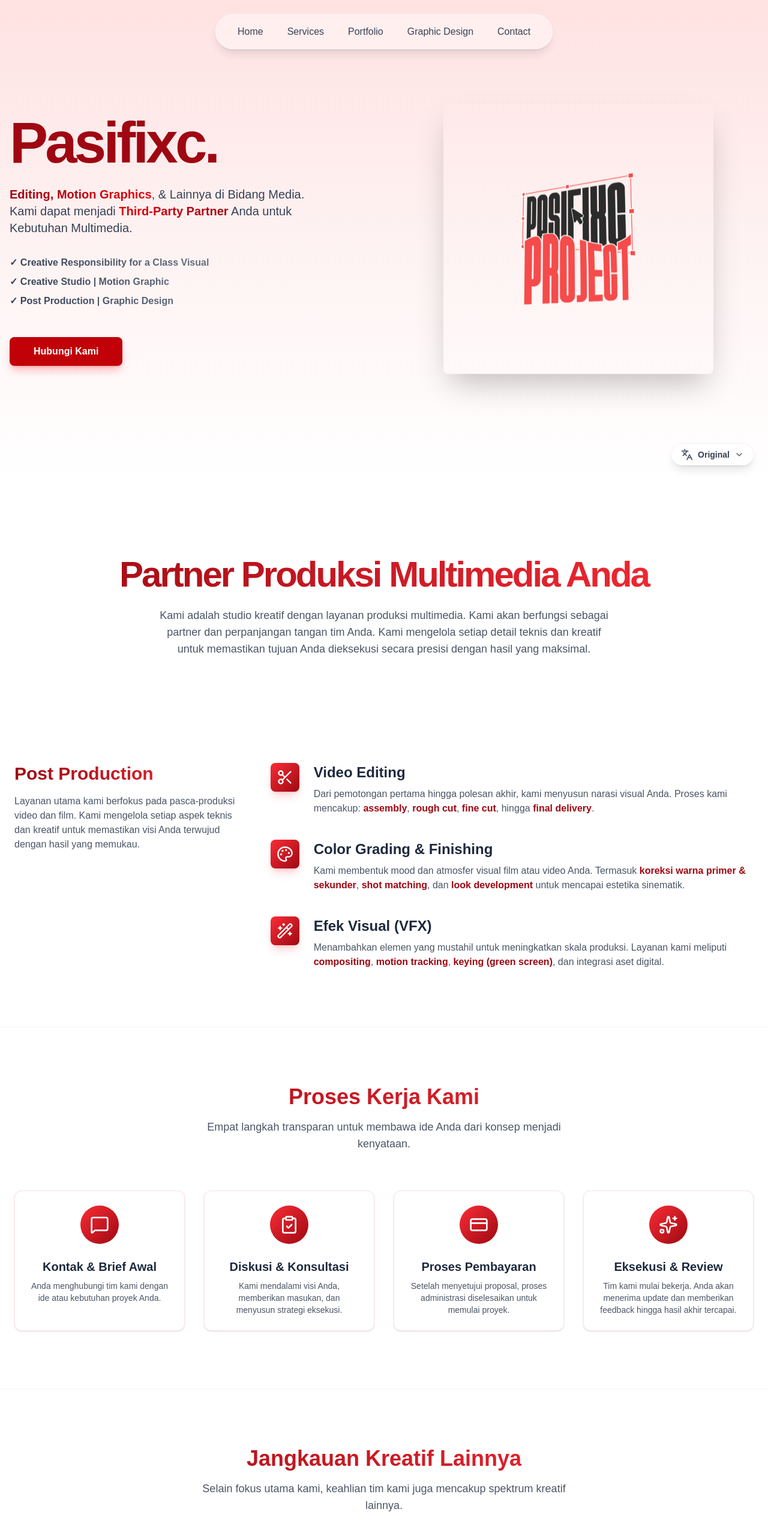
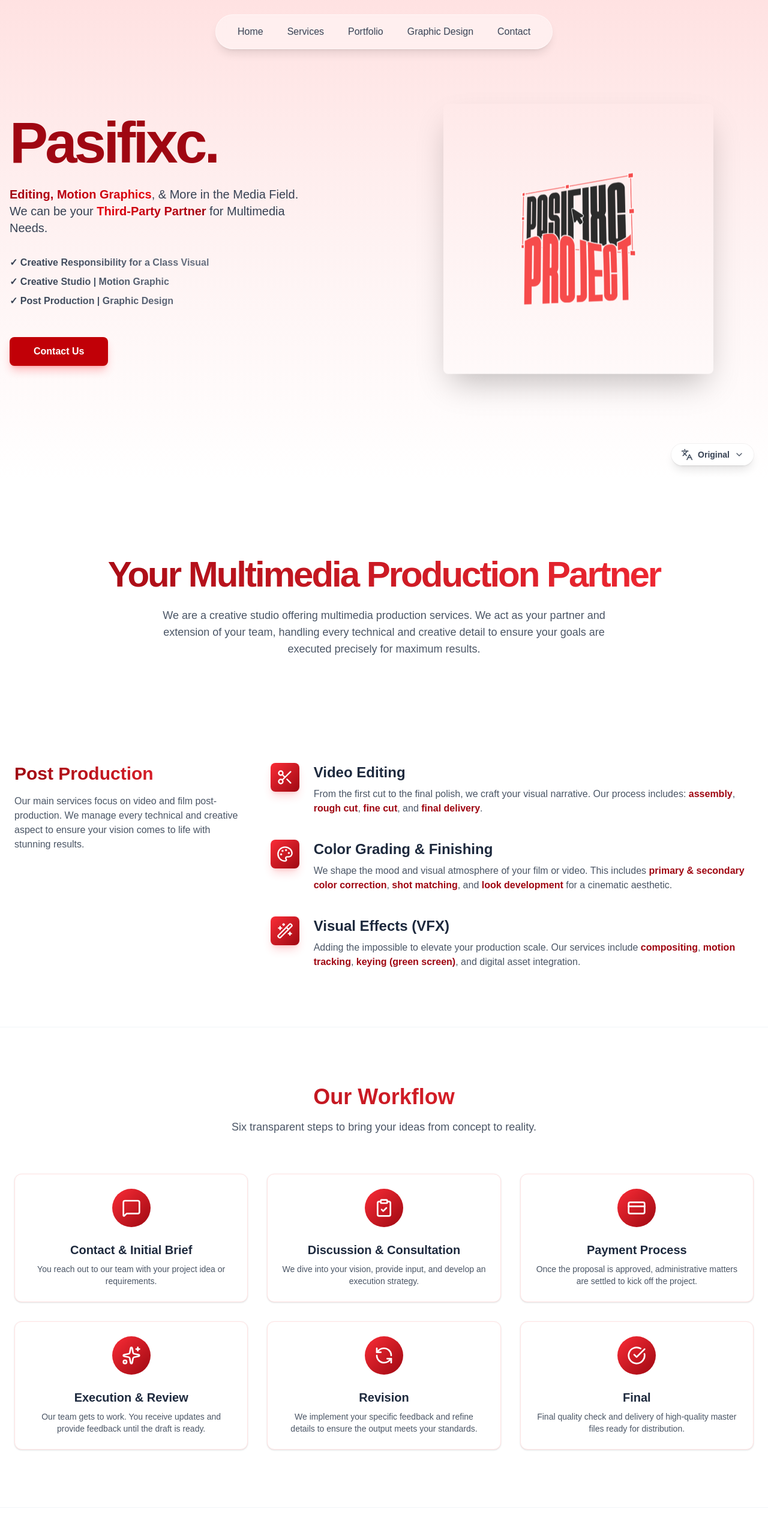
Before and after one commit to aoisaki01/pasifixc-project, a Next.js app: page / in a window 1280 px wide. Shown: the top 2566 px of the page at 60% size. Built offline with nearby package versions, Linux system fonts and the light colour scheme.

Commit message:
Add files via upload

```diff
--- a/src/app/components/ContactSection.tsx
+++ b/src/app/components/ContactSection.tsx
@@ -3,17 +3,15 @@
 import { CheckCircle2, X } from 'lucide-react';
 import React, { useState } from 'react';
 import { motion, AnimatePresence } from 'framer-motion';
-import Link from 'next/link'; // Impor Link untuk /terms
+import Link from 'next/link';
 
 const ContactSection = () => {
-  // 1. Tambahkan state untuk modal dan URL tujuan
   const [isModalOpen, setIsModalOpen] = useState(false);
   const [targetUrl, setTargetUrl] = useState('');
 
-  // 2. Buat fungsi untuk mengontrol modal
   const openModal = (url: string) => {
-    setTargetUrl(url); // Simpan URL yang akan dibuka (WA atau Discord)
-    setIsModalOpen(true); // Buka modal
+    setTargetUrl(url);
+    setIsModalOpen(true);
   };
 
   const closeModal = () => {
@@ -21,8 +19,8 @@ const ContactSection = () => {
   };
 
   const handleAgree = () => {
-    window.open(targetUrl, '_blank'); // Buka URL tujuan di tab baru
-    closeModal(); // Tutup modal
+    window.open(targetUrl, '_blank');
+    closeModal();
   };
 
   return (
@@ -38,27 +36,27 @@ const ContactSection = () => {
 
             <div className="flex flex-col">
               <h2 className="font-heading py-6 text-4xl md:text-5xl lg:text-6xl font-extrabold bg-gradient-to-r from-red-800 to-red-500 text-transparent bg-clip-text">
-                  Kenapa Harus Kami?
+                  Why Choose Us?
               </h2>
               <p className="mt-6 text-lg text-gray-600 leading-relaxed">
-                  Kami bukan hanya sekadar vendor, kami merupakan partner Anda. Dengan tim yang solid dan berpengalaman di berbagai platform, kami menjamin setiap proyek tidak hanya selesai, tetapi juga memberikan hasil yang memuaskan.
+                  We are not just a vendor, we are your partner. With a solid and experienced team across various platforms, we guarantee every project is not only completed, but also delivers satisfying results.
               </p>
               <div className="mt-8 space-y-4">
-                  <div className="flex items-center gap-3"><CheckCircle2 className="h-6 w-6 text-red-500 flex-shrink-0" /><span className="text-gray-700"><strong>Proses Cepat & Transparan</strong> - Alur kerja yang jelas.</span></div>
-                  <div className="flex items-center gap-3"><CheckCircle2 className="h-6 w-6 text-red-500 flex-shrink-0" /><span className="text-gray-700"><strong>Kualitas Terjamin</strong> - Fokus pada detail untuk hasil premium.</span></div>
-                  <div className="flex items-center gap-3"><CheckCircle2 className="h-6 w-6 text-red-500 flex-shrink-0" /><span className="text-gray-700"><strong>Dukungan Penuh</strong> - Kami siap berdiskusi mewujudkan visi Anda.</span></div>
+                  <div className="flex items-center gap-3"><CheckCircle2 className="h-6 w-6 text-red-500 flex-shrink-0" /><span className="text-gray-700"><strong>Fast & Transparent Process</strong> - Clear workflow.</span></div>
+                  <div className="flex items-center gap-3"><CheckCircle2 className="h-6 w-6 text-red-500 flex-shrink-0" /><span className="text-gray-700"><strong>Guaranteed Quality</strong> - Focus on detail for premium results.</span></div>
+                  <div className="flex items-center gap-3"><CheckCircle2 className="h-6 w-6 text-red-500 flex-shrink-0" /><span className="text-gray-700"><strong>Full Support</strong> - We are ready to discuss and realize your vision.</span></div>
               </div>
             </div>
 
             <div className="bg-white/60 backdrop-blur-md p-8 md:p-10 rounded-2xl shadow-xl border border-white/50 text-center">
               <h3 className="font-heading text-3xl md:text-4xl font-bold text-gray-800">
-                  Hubungi Kami
+                  Contact Us
               </h3>
               <div className="mt-4 inline-block px-4 py-1 bg-gradient-to-r from-red-100 to-red-100 rounded-full">
-                  <p className="font-semibold text-red-800">Gratis Konsultasi Terlebih Dahulu</p>
+                  <p className="font-semibold text-red-800">Free Initial Consultation</p>
               </div>
               <p className="mt-6 text-gray-600">
-                  Siap untuk memulai proyek Anda? Hubungi kami melalui platform pilihan Anda di bawah ini.
+                  Ready to start your project? Contact us through your preferred platform below.
               </p>
               <div className="mt-8 flex flex-col sm:flex-row justify-center gap-4">
                     <button
@@ -100,51 +98,49 @@ const ContactSection = () => {
               className="relative w-full max-w-2xl bg-white rounded-2xl shadow-xl overflow-hidden"
             >
               <div className="flex items-center justify-between p-6 border-b">
-                <h3 className="text-xl font-bold text-gray-800">Syarat & Ketentuan</h3>
+                <h3 className="text-xl font-bold text-gray-800">Terms & Conditions</h3>
                 <button onClick={closeModal} className="text-gray-500 hover:text-gray-800">
                   <X className="h-6 w-6" />
                 </button>
               </div>
 
-              {/* --- KONTEN SYARAT & KETENTUAN DIPERBARUI DI SINI --- */}
               <div className="p-8 max-h-[60vh] overflow-y-auto text-gray-600 space-y-4">
                 <p>
-                  Dengan melanjutkan, Anda mengonfirmasi bahwa Anda telah membaca dan menyetujui{' '}
+                  By continuing, you confirm that you have read and agree to our{' '}
                   <Link href="/terms" target="_blank" className="text-red-600 font-semibold underline hover:text-red-700">
-                    Syarat & Ketentuan
+                    Terms & Conditions
                   </Link>
-                  {' '}kami.
+                  .
                 </p>
 
-                <h4 className="font-bold text-gray-800 pt-2">Lingkup Konsultasi</h4>
+                <h4 className="font-bold text-gray-800 pt-2">Scope of Consultation</h4>
                 <p>
-                  Diskusi awal melalui Discord atau WhatsApp bersifat konsultatif dan tidak mengikat. Tujuan dari konsultasi ini adalah untuk memahami kebutuhan proyek Anda dan menentukan apakah layanan kami sesuai untuk Anda.
+                  The initial discussion via Discord or WhatsApp is consultative and non-binding. The purpose of this consultation is to understand your project needs and determine if our services are suitable for you.
                 </p>
 
-                <h4 className="font-bold text-gray-800 pt-2">Kesepakatan Proyek</h4>
+                <h4 className="font-bold text-gray-800 pt-2">Project Agreement</h4>
                 <p>
-                  Rincian lengkap mengenai lingkup pekerjaan, jadwal pengerjaan, jumlah revisi, dan total biaya akan dituangkan dalam sebuah proposal atau kontrak formal yang akan dikirimkan setelah sesi konsultasi awal. Proyek baru akan dimulai setelah ada kesepakatan tertulis dari kedua belah pihak.
+                  Full details regarding the scope of work, timeline, number of revisions, and total cost will be outlined in a formal proposal or contract sent after the initial consultation session. The project will only begin after a written agreement from both parties.
                 </p>
 
-                <h4 className="font-bold text-gray-800 pt-2">Kerahasiaan Data</h4>
+                <h4 className="font-bold text-gray-800 pt-2">Data Confidentiality</h4>
                 <p>
-                  Semua materi, data, dan informasi yang Anda berikan akan dijaga kerahasiaannya dan hanya akan digunakan untuk keperluan proyek yang sedang dikerjakan.
+                  All materials, data, and information you provide will be kept confidential and used only for the purposes of the ongoing project.
                 </p>
               </div>
-              {/* --- AKHIR DARI KONTEN YANG DIPERBARUI --- */}
 
               <div className="flex justify-end gap-4 p-6 bg-gray-50 border-t">
                 <button
                   onClick={closeModal}
                   className="px-6 py-2 text-gray-700 bg-gray-200 font-semibold rounded-lg hover:bg-gray-300 transition-colors"
                 >
-                  Batal
+                  Cancel
                 </button>
                 <button
                   onClick={handleAgree}
                   className="px-6 py-2 bg-red-600 text-white font-semibold rounded-lg hover:bg-red-700 transition-colors"
                 >
-                  Saya Setuju & Lanjutkan
+                  I Agree & Continue
                 </button>
               </div>
             </motion.div>
--- a/src/app/components/HeroSection.tsx
+++ b/src/app/components/HeroSection.tsx
@@ -2,40 +2,40 @@ import Image from 'next/image';
 
 const HeroSection = () => {
   return (
-    // Latar Belakang Gradient Merah ke Putih
+    // Red to White Gradient Background
     <section className="relative w-full min-h-screen flex items-center justify-center bg-gradient-to-b from-red-100 via-red-50 to-white text-slate-800 py-20 px-4">
 
       <div className="relative z-10 flex w-full max-w-7xl items-center justify-between gap-12 flex-col md:flex-row">
 
-        {/* Bagian Kiri: Teks & Layanan */}
+        {/* Left Side: Text & Services */}
         <div className="flex flex-col items-center md:items-start text-center md:text-left space-y-6 md:w-1/2">
 
-          {/* Judul Utama dengan warna solid agar kontras */}
+          {/* Main Title with solid color for contrast */}
           <h1 className="text-6xl md:text-8xl font-extrabold tracking-tighter text-red-800">
             Pasifixc.
           </h1>
 
-          {/* KONTEN & HIGHLIGHT DARI ANDA DIMASUKKAN DI SINI */}
+          {/* CONTENT & HIGHLIGHT FROM YOU INSERTED HERE */}
           <p className="font-body text-xl text-gray-700 max-w-lg">
-          <span className="bg-gradient-to-r from-red-800 to-red-600 text-transparent bg-clip-text font-semibold">Editing, Motion Graphics</span>, & Lainnya di Bidang Media. Kami dapat menjadi <span className="bg-gradient-to-r from-red-600 to-red-800 text-transparent bg-clip-text font-semibold"> Third-Party Partner</span> Anda untuk Kebutuhan Multimedia.
+            <span className="bg-gradient-to-r from-red-800 to-red-600 text-transparent bg-clip-text font-semibold">Editing, Motion Graphics</span>, & More in the Media Field. We can be your <span className="bg-gradient-to-r from-red-600 to-red-800 text-transparent bg-clip-text font-semibold">Third-Party Partner</span> for Multimedia Needs.
           </p>
 
-          {/* Tiga h1 diubah menjadi daftar (struktur lebih baik) sambil mempertahankan style */}
+          {/* Three h1 changed to a list (better structure) while maintaining style */}
           <div className='mt-2 space-y-2 text-left self-center md:self-start'>
             <p className='bg-gradient-to-r from-gray-700 to-gray-500 text-transparent bg-clip-text font-semibold'>✓ Creative Responsibility for a Class Visual</p>
             <p className='bg-gradient-to-r from-gray-700 to-gray-500 text-transparent bg-clip-text font-semibold'>✓ Creative Studio | Motion Graphic</p>
             <p className='bg-gradient-to-r from-gray-700 to-gray-500 text-transparent bg-clip-text font-semibold'>✓ Post Production | Graphic Design</p>
           </div>
 
-          {/* Tombol CTA disesuaikan dengan tema baru */}
-            <a href="#contact">
-              <button className="mt-6 px-10 py-3 bg-red-700 text-white font-semibold rounded-lg shadow-lg shadow-red-500/30 hover:bg-red-800 hover:scale-105 transform transition-all duration-300">
-                Hubungi Kami
-              </button>
-            </a>
+          {/* CTA Button adjusted to new theme */}
+          <a href="#contact">
+            <button className="mt-6 px-10 py-3 bg-red-700 text-white font-semibold rounded-lg shadow-lg shadow-red-500/30 hover:bg-red-800 hover:scale-105 transform transition-all duration-300">
+              Contact Us
+            </button>
+          </a>
         </div>
 
-        {/* Bagian Kanan: Gambar dengan shadow yang lebih soft */}
+        {/* Right Side: Image with softer shadow */}
         <div className="md:w-1/2 flex justify-center items-center">
           <Image
             src="/psfx.png"
--- a/src/app/components/ServiceSection.tsx
+++ b/src/app/components/ServiceSection.tsx
@@ -1,65 +1,97 @@
 'use client';
 
 import React from 'react';
-import {Palette, Wand2, Search, Mic, MessageSquare, ClipboardCheck, CreditCard, Sparkles } from 'lucide-react';
+import {
+  Palette,
+  Wand2,
+  Search,
+  Mic,
+  MessageSquare,
+  ClipboardCheck,
+  CreditCard,
+  Sparkles,
+  Scissors,
+  RefreshCcw,   // Icon baru untuk Revision
+  CheckCircle   // Icon baru untuk Final
+} from 'lucide-react';
 import { motion } from 'framer-motion';
-import { Scissors } from "lucide-react";
-// ...existing code...
+
 const workflowSteps = [
-  { title: 'Kontak & Brief Awal', description: 'Anda menghubungi tim kami dengan ide atau kebutuhan proyek Anda.', icon: MessageSquare },
-  { title: 'Diskusi & Konsultasi', description: 'Kami mendalami visi Anda, memberikan masukan, dan menyusun strategi eksekusi.', icon: ClipboardCheck },
-  { title: 'Proses Pembayaran', description: 'Setelah menyetujui proposal, proses administrasi diselesaikan untuk memulai proyek.', icon: CreditCard },
-  { title: 'Eksekusi & Review', description: 'Tim kami mulai bekerja. Anda akan menerima update dan memberikan feedback hingga hasil akhir tercapai.', icon: Sparkles },
+  {
+    title: 'Contact & Initial Brief',
+    description: 'You reach out to our team with your project idea or requirements.',
+    icon: MessageSquare
+  },
+  {
+    title: 'Discussion & Consultation',
+    description: 'We dive into your vision, provide input, and develop an execution strategy.',
+    icon: ClipboardCheck
+  },
+  {
+    title: 'Payment Process',
+    description: 'Once the proposal is approved, administrative matters are settled to kick off the project.',
+    icon: CreditCard
+  },
+  {
+    title: 'Execution & Review',
+    description: 'Our team gets to work. You receive updates and provide feedback until the draft is ready.',
+    icon: Sparkles
+  },
+  {
+    title: 'Revision',
+    description: 'We implement your specific feedback and refine details to ensure the output meets your standards.',
+    icon: RefreshCcw
+  },
+  {
+    title: 'Final',
+    description: 'Final quality check and delivery of high-quality master files ready for distribution.',
+    icon: CheckCircle
+  },
 ];
 
 const otherServices = [
-  { title: 'Produksi Audio', description: 'Jingle, BGM, scoring, dan sound design profesional.', icon: Mic },
-  { title: 'Desain Grafis', description: 'Identitas visual, poster, thumbnail, dan aset promosi.', icon: Palette },
-  { title: 'Creative Research', description: 'Riset konsep, referensi visual, dan pengembangan ide cerita.', icon: Search }
+  { title: 'Audio Production', description: 'Professional jingles, BGM, scoring, and sound design.', icon: Mic },
+  { title: 'Graphic Design', description: 'Visual identity, posters, thumbnails, and promotional assets.', icon: Palette },
+  { title: 'Creative Research', description: 'Concept research, visual references, and story development.', icon: Search }
 ];
 
 export default function ServicesPage() {
   return (
-    // Latar belakang utama kini putih polos
     <main className="relative flex min-h-screen flex-col items-center overflow-x-hidden bg-white text-slate-800">
-
-      {/* Elemen 'blob' dekoratif di latar belakang TELAH DIHAPUS */}
-
       <div className="relative z-10 w-full">
-        {/* BAGIAN 1: PENGENALAN LAYANAN */}
+        {/* SECTION 1: SERVICE INTRODUCTION */}
         <section id="services" className="w-full max-w-7xl mx-auto text-center pt-32 pb-20 px-6">
           <motion.div initial={{ opacity: 0, y: 20 }} animate={{ opacity: 1, y: 0 }} transition={{ duration: 0.6 }}>
-            {/* Judul ini sudah menggunakan gradien */}
             <h1 className="text-4xl md:text-6xl font-extrabold tracking-tighter bg-gradient-to-r from-red-800 to-red-500 text-transparent bg-clip-text">
-              Partner Produksi Multimedia Anda
+              Your Multimedia Production Partner
             </h1>
             <p className="mt-6 max-w-3xl mx-auto text-lg text-gray-600">
-Kami adalah studio kreatif dengan layanan produksi multimedia. Kami akan berfungsi sebagai partner dan perpanjangan tangan tim Anda. Kami mengelola setiap detail teknis dan kreatif untuk memastikan tujuan Anda dieksekusi secara presisi dengan hasil yang maksimal.            </p>
+              We are a creative studio offering multimedia production services. We act as your partner and extension of your team, handling every technical and creative detail to ensure your goals are executed precisely for maximum results.
+            </p>
           </motion.div>
         </section>
 
-        {/* BAGIAN 2: PENJABARAN PASCA-PRODUKSI */}
+        {/* SECTION 2: POST-PRODUCTION BREAKDOWN */}
         <section className="w-full py-24 px-6">
           <div className="w-full max-w-7xl mx-auto grid grid-cols-1 lg:grid-cols-3 gap-12 items-start">
             <div className="lg:col-span-1">
-              {/* Teks diubah menjadi gradien merah */}
               <h2 className="text-3xl font-bold sticky top-24 bg-gradient-to-r from-red-800 to-red-500 text-transparent bg-clip-text">
                 Post Production
               </h2>
               <p className="mt-4 text-gray-600">
-                Layanan utama kami berfokus pada pasca-produksi video dan film. Kami mengelola setiap aspek teknis dan kreatif untuk memastikan visi Anda terwujud dengan hasil yang memukau.
+                Our main services focus on video and film post-production. We manage every technical and creative aspect to ensure your vision comes to life with stunning results.
               </p>
             </div>
-
             <div className="lg:col-span-2 space-y-10">
-              {/* ... (Konten pilar pasca-produksi tidak diubah) ... */}
               <div className="flex gap-6">
                 <div className="flex-shrink-0 w-12 h-12 bg-gradient-to-br from-red-500 to-red-800 text-white rounded-lg flex items-center justify-center shadow-lg shadow-red-500/20">
                   <Scissors size={28} />
                 </div>
                 <div>
                   <h3 className="text-2xl font-semibold text-slate-800">Video Editing</h3>
-                  <p className="mt-2 text-gray-600">Dari pemotongan pertama hingga polesan akhir, kami menyusun narasi visual Anda. Proses kami mencakup: <strong className="text-red-800">assembly</strong>, <strong className="text-red-800">rough cut</strong>, <strong className="text-red-800">fine cut</strong>, hingga <strong className="text-red-800">final delivery</strong>.</p>
+                  <p className="mt-2 text-gray-600">
+                    From the first cut to the final polish, we craft your visual narrative. Our process includes: <strong className="text-red-800">assembly</strong>, <strong className="text-red-800">rough cut</strong>, <strong className="text-red-800">fine cut</strong>, and <strong className="text-red-800">final delivery</strong>.
+                  </p>
                 </div>
               </div>
               <div className="flex gap-6">
@@ -68,7 +100,9 @@ Kami adalah studio kreatif dengan layanan produksi multimedia. Kami akan berfung
                 </div>
                 <div>
                   <h3 className="text-2xl font-semibold text-slate-800">Color Grading & Finishing</h3>
-                  <p className="mt-2 text-gray-600">Kami membentuk mood dan atmosfer visual film atau video Anda. Termasuk <strong className="text-red-800">koreksi warna primer & sekunder</strong>, <strong className="text-red-800">shot matching</strong>, dan <strong className="text-red-800">look development</strong> untuk mencapai estetika sinematik.</p>
+                  <p className="mt-2 text-gray-600">
+                    We shape the mood and visual atmosphere of your film or video. This includes <strong className="text-red-800">primary & secondary color correction</strong>, <strong className="text-red-800">shot matching</strong>, and <strong className="text-red-800">look development</strong> for a cinematic aesthetic.
+                  </p>
                 </div>
               </div>
               <div className="flex gap-6">
@@ -76,25 +110,27 @@ Kami adalah studio kreatif dengan layanan produksi multimedia. Kami akan berfung
                   <Wand2 size={28} />
                 </div>
                 <div>
-                  <h3 className="text-2xl font-semibold text-slate-800">Efek Visual (VFX)</h3>
-                  <p className="mt-2 text-gray-600">Menambahkan elemen yang mustahil untuk meningkatkan skala produksi. Layanan kami meliputi <strong className="text-red-800">compositing</strong>, <strong className="text-red-800">motion tracking</strong>, <strong className="text-red-800">keying (green screen)</strong>, dan integrasi aset digital.</p>
+                  <h3 className="text-2xl font-semibold text-slate-800">Visual Effects (VFX)</h3>
+                  <p className="mt-2 text-gray-600">
+                    Adding the impossible to elevate your production scale. Our services include <strong className="text-red-800">compositing</strong>, <strong className="text-red-800">motion tracking</strong>, <strong className="text-red-800">keying (green screen)</strong>, and digital asset integration.
+                  </p>
                 </div>
               </div>
             </div>
           </div>
         </section>
 
-        {/* BAGIAN 3: ALUR KERJA */}
-        {/* Latar belakang abu-abu (bg-slate-50) DIHAPUS agar putih polos */}
+        {/* SECTION 3: WORKFLOW */}
         <section className="w-full py-24 px-6 border-t border-b border-slate-100">
           <div className="w-full max-w-7xl mx-auto text-center">
-            {/* Teks diubah menjadi gradien merah */}
             <h2 className="text-4xl font-extrabold bg-gradient-to-r from-red-800 to-red-500 text-transparent bg-clip-text">
-              Proses Kerja Kami
+              Our Workflow
             </h2>
-            <p className="mt-4 max-w-2xl mx-auto text-lg text-gray-600">Empat langkah transparan untuk membawa ide Anda dari konsep menjadi kenyataan.</p>
-            <div className="mt-16 grid grid-cols-1 sm:grid-cols-2 lg:grid-cols-4 gap-8">
-              {/* ... (Konten alur kerja tidak diubah) ... */}
+            <p className="mt-4 max-w-2xl mx-auto text-lg text-gray-600">
+              Six transparent steps to bring your ideas from concept to reality.
+            </p>
+            {/* Changed grid-cols-4 to grid-cols-3 to accommodate 6 items neatly */}
+            <div className="mt-16 grid grid-cols-1 sm:grid-cols-2 lg:grid-cols-3 gap-8">
               {workflowSteps.map((step, index) => {
                 const IconComponent = step.icon;
                 return (
@@ -111,16 +147,16 @@ Kami adalah studio kreatif dengan layanan produksi multimedia. Kami akan berfung
           </div>
         </section>
 
-        {/* BAGIAN 4: LAYANAN LAINNYA */}
+        {/* SECTION 4: OTHER SERVICES */}
         <section className="w-full py-24 px-6">
           <div className="w-full max-w-7xl mx-auto text-center">
-            {/* Teks diubah menjadi gradien merah */}
             <h2 className="text-4xl font-extrabold bg-gradient-to-r from-red-800 to-red-500 text-transparent bg-clip-text">
-              Jangkauan Kreatif Lainnya
+              Other Creative Capabilities
             </h2>
-            <p className="mt-4 max-w-2xl mx-auto text-lg text-gray-600">Selain fokus utama kami, keahlian tim kami juga mencakup spektrum kreatif lainnya.</p>
+            <p className="mt-4 max-w-2xl mx-auto text-lg text-gray-600">
+              Beyond our main focus, our team’s expertise also covers a broader creative spectrum.
+            </p>
             <div className="mt-16 grid grid-cols-1 md:grid-cols-3 gap-8">
-              {/* ... (Konten layanan lainnya tidak diubah) ... */}
               {otherServices.map((service, index) => {
                 const IconComponent = service.icon;
                 return (
```
Also changed, not shown: src/app/components/FaqSection.tsx (+15 -16 lines), src/app/components/GraphicDesignSection.tsx (+6 -7 lines), src/app/components/PortfolioSection.tsx (+31 -21 lines), src/app/terms/page.tsx (+18 -16 lines), src/app/data/portfolio-data.json (line endings or trailing spaces).
